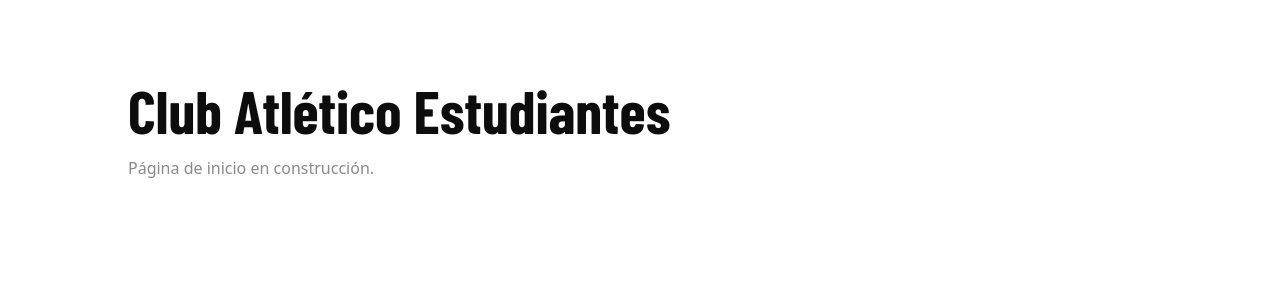
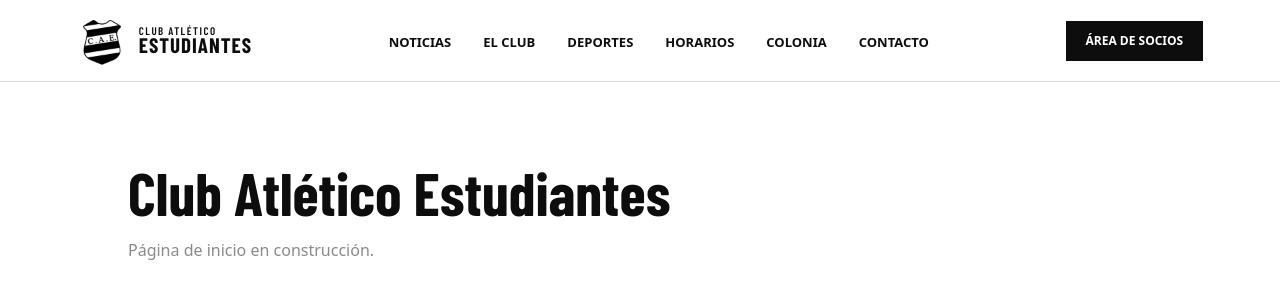
Before and after one commit to Fedexhlz/cae-frontend, a React (Vite) app: page / in a window 1280 px wide. Shown: the top 300 px of the page. Built offline with nearby package versions, Linux system fonts and the light colour scheme.

Commit message:
Se suman el Navbar y el botón de volver arriba al MainLayout, y ScrollToHash usa key para volver a bajar al tocar el mismo enlace

```diff
--- a/src/components/layout/MainLayout.jsx
+++ b/src/components/layout/MainLayout.jsx
@@ -1,16 +1,20 @@
 import { Outlet } from 'react-router-dom';
+import BackToTopButton from './BackToTopButton.jsx';
+import Navbar from './Navbar.jsx';
 import ScrollToHash from './ScrollToHash.jsx';
 
 function MainLayout() {
   return (
     <>
       <ScrollToHash />
-      {/* Acá irá el navbar */}
-      <main>
+      <Navbar />
+      {/* El padding superior compensa la altura del navbar fijo */}
+      <main className='pt-(--navbar-height)'>
         {/* Acá el router coloca la página que corresponde a la dirección */}
         <Outlet />
       </main>
       {/* Acá irá el footer */}
+      <BackToTopButton />
     </>
   );
 }
--- a/src/components/layout/ScrollToHash.jsx
+++ b/src/components/layout/ScrollToHash.jsx
@@ -3,15 +3,15 @@
 
 // No dibuja nada: solo ajusta el scroll cuando cambia la dirección
 function ScrollToHash() {
-  const { pathname, hash } = useLocation();
+  const { pathname, hash, key } = useLocation();
 
-  // Se ejecuta al cargar y cada vez que cambia la página (pathname) o el hash
+  // Se ejecuta al cargar y en cada navegación: key cambia siempre, incluso si la dirección es la misma
   useEffect(() => {
     // Con hash (ej. #club) baja hasta ese elemento; sin hash vuelve arriba sin animación
     hash
       ? document.getElementById(hash.slice(1))?.scrollIntoView()
       : window.scrollTo({ top: 0, behavior: 'instant' });
-  }, [pathname, hash]);
+  }, [pathname, hash, key]);
 
   return null;
 }
```
